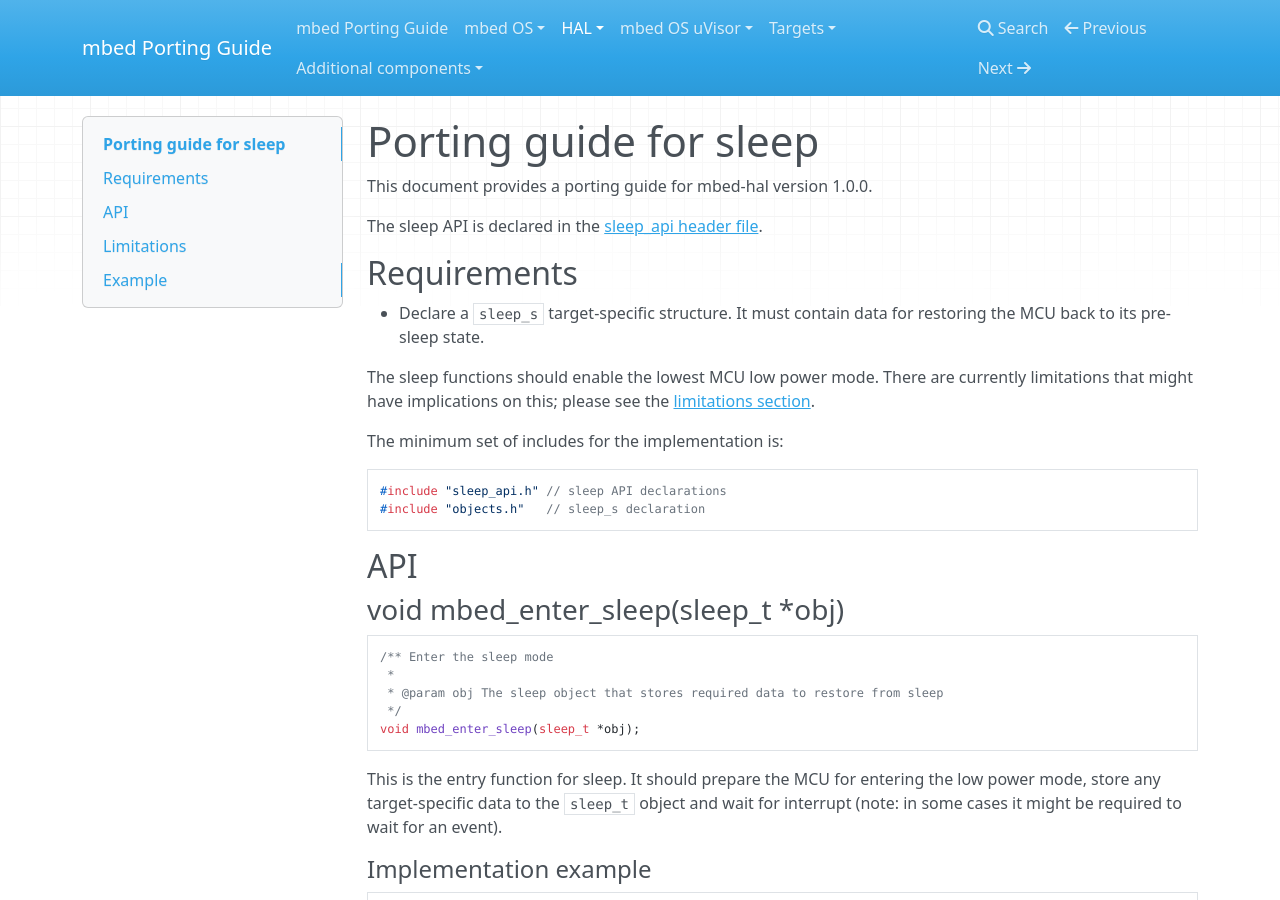
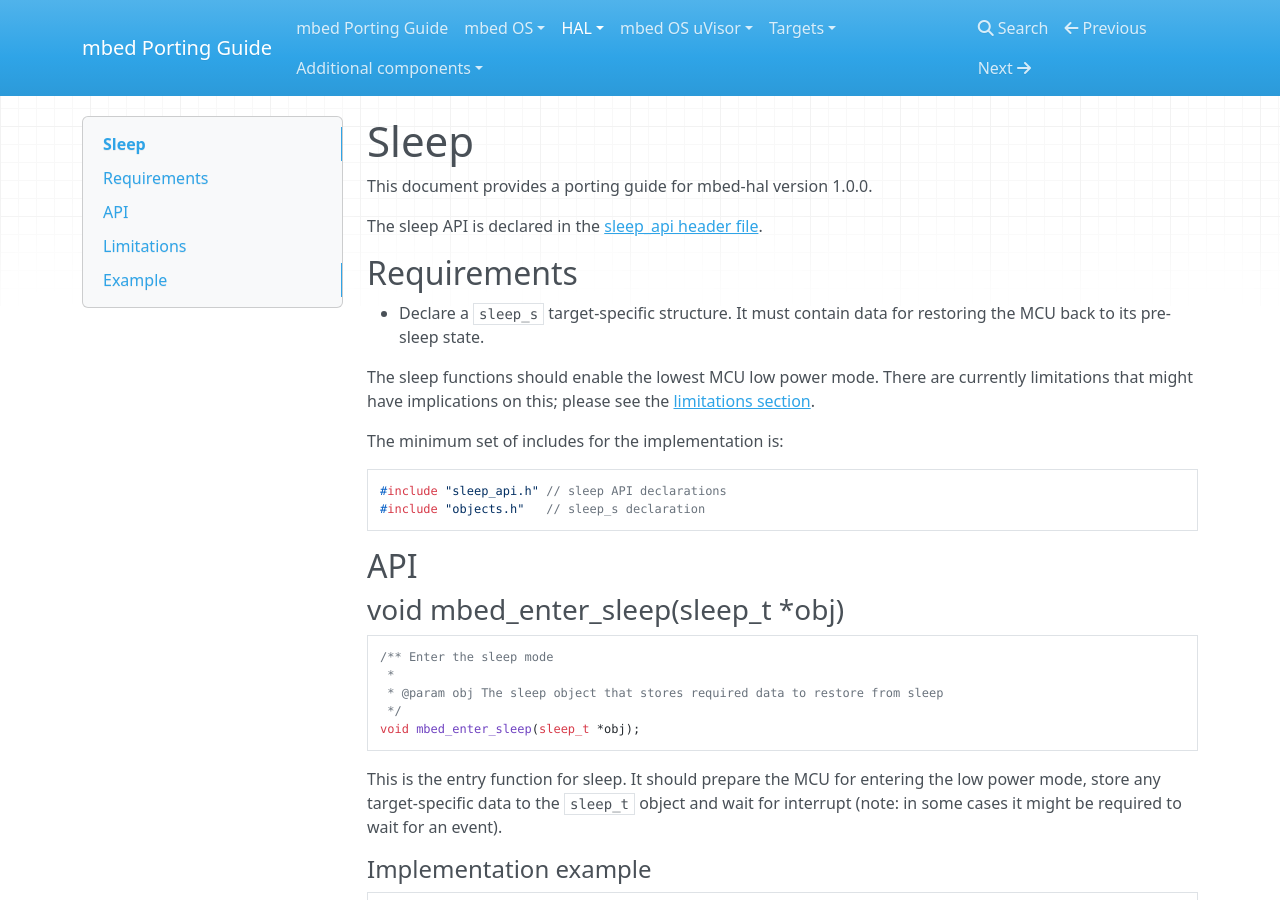
Before and after one commit to pan-/Porting_Guide, an MkDocs documentation site: the page built from Docs/HAL/sleep.md, in a window 1280 px wide and 900 px high. Built offline with MkDocs 1.6.1, drawn with Linux system fonts in a browser that asks for light colours; nearby versions of some CDN libraries; old or Windows-style settings are respelled for this version of MkDocs.

Commit message:
Making title match others

```diff
--- a/Docs/HAL/sleep.md
+++ b/Docs/HAL/sleep.md
@@ -1,4 +1,4 @@
-# Porting guide for sleep
+# Sleep
 
 This document provides a porting guide for mbed-hal version 1.0.0.
 
```
